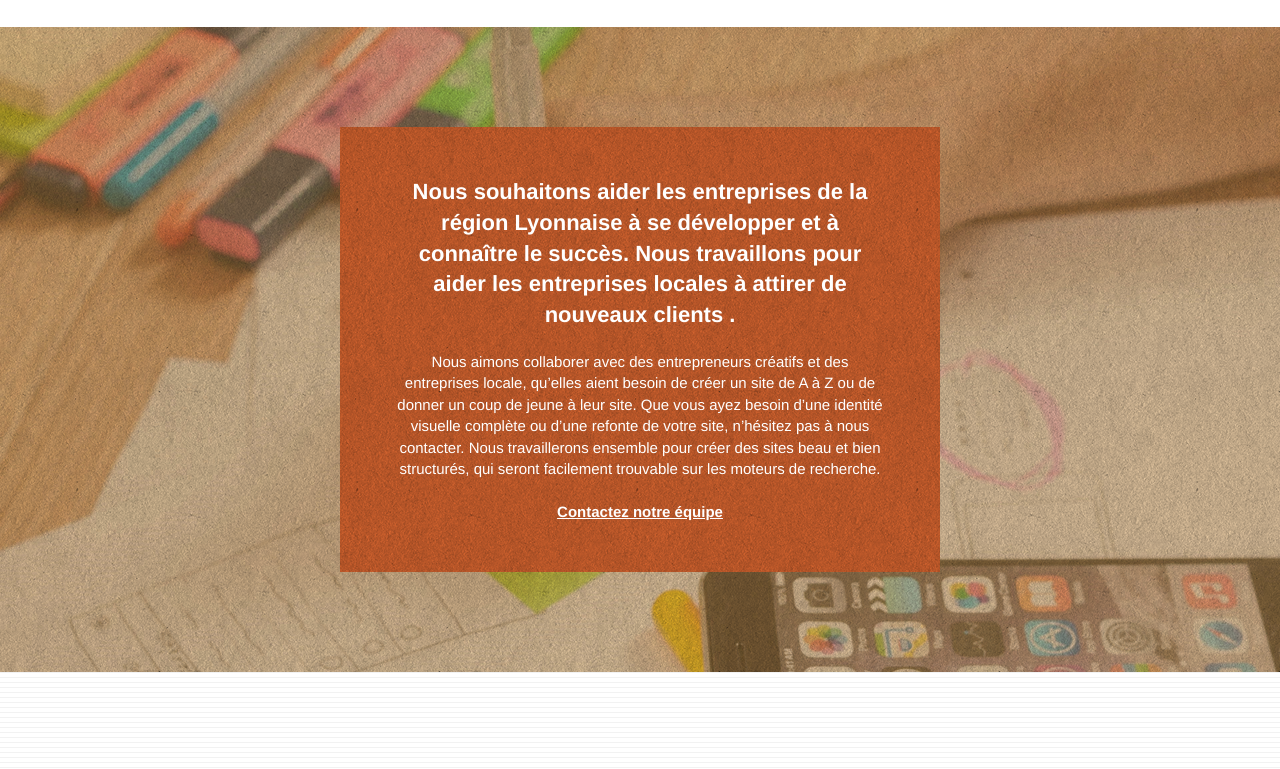
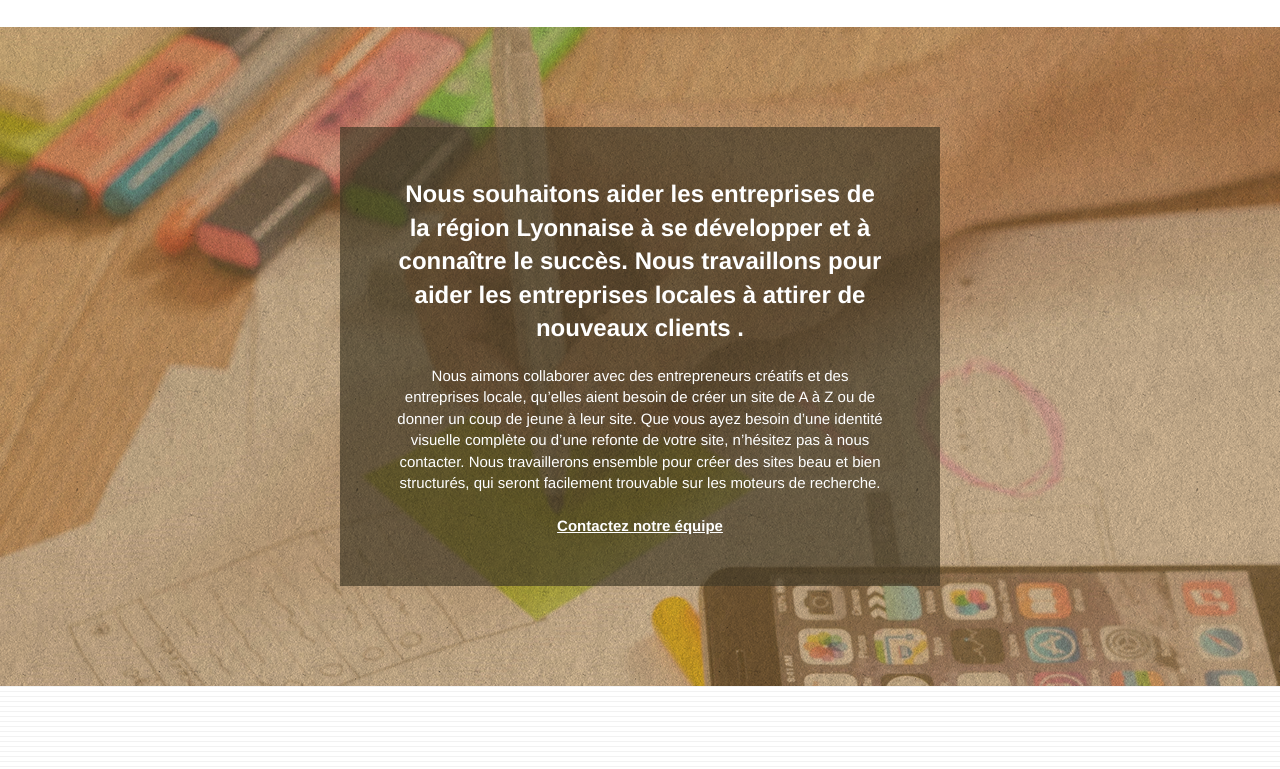
Before and after one commit to jonathanranchin/JonathanRanchin_4_23032021, a plain HTML site: page index.html in a window 1280 px wide. Shown: the part 1200-1969 px from the top of the page. Drawn offline with nearby package versions, Linux system fonts and the light colour scheme; some packages are replaced by stand-ins of ours; a script that the page names is missing.

Commit message:
Modifications des couleurs des textes qui demeurent trop difficile à lire

```diff
--- a/css/style.css
+++ b/css/style.css
@@ -706,7 +706,7 @@ p {
 }
 
 h2 {
-    font-size: 22px;
+    font-size: 24px;
     line-height: 1.4em;
 }
 
@@ -763,7 +763,7 @@ h4 {
 }
 
 .black-background {
-    background-color: #ee7035;
+    background-color: rgb(90, 79, 54, 0.7);
     padding: 40px 40px 40px 40px;
 }
 
```
